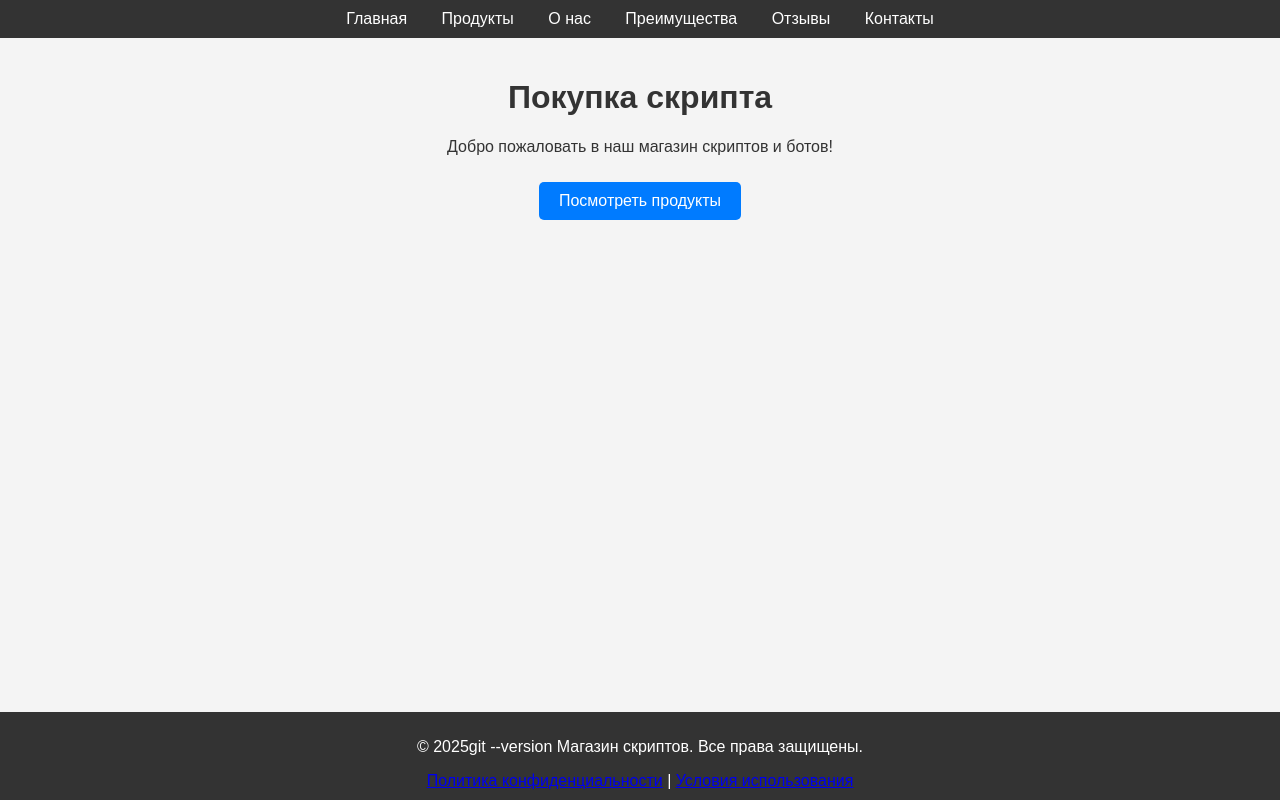
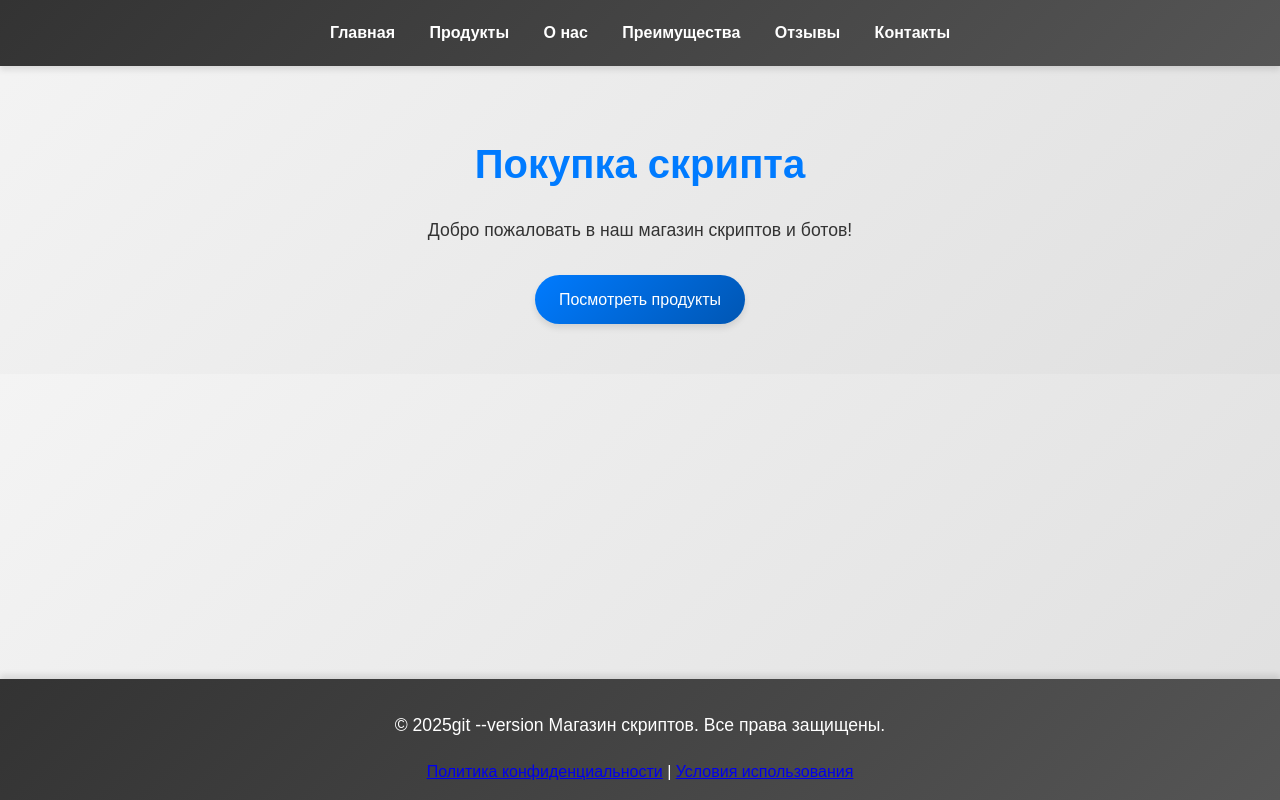
Before and after one commit to killawantsleep/killa_store, a Flask app: page / in a window 1280 px wide. Run offline with Flask 3, Linux system fonts and the light colour scheme.

Commit message:
Обновлён внешний вид сайта

```diff
--- a/static/styles.css
+++ b/static/styles.css
@@ -1,51 +1,63 @@
 body {
-    font-family: Arial, sans-serif;
+    font-family: 'Arial', sans-serif;
     margin: 0;
     padding: 0;
-    background-color: #f4f4f4;
+    background: linear-gradient(135deg, #f4f4f4, #e0e0e0);
     color: #333;
+    line-height: 1.6;
 }
 
 header {
-    background-color: #333;
+    background: linear-gradient(135deg, #333, #555);
     color: #fff;
-    padding: 10px 0;
+    padding: 20px 0;
     text-align: center;
+    box-shadow: 0 4px 6px rgba(0, 0, 0, 0.1);
 }
 
 nav a {
     color: #fff;
     margin: 0 15px;
     text-decoration: none;
+    font-weight: bold;
+    transition: color 0.3s ease;
+}
+
+nav a:hover {
+    color: #007BFF;
 }
 
 main {
-    padding: 20px;
+    padding: 40px 20px;
     text-align: center;
 }
 
 footer {
-    background-color: #333;
+    background: linear-gradient(135deg, #333, #555);
     color: #fff;
     text-align: center;
-    padding: 10px 0;
+    padding: 15px 0;
     position: fixed;
     width: 100%;
     bottom: 0;
+    box-shadow: 0 -4px 6px rgba(0, 0, 0, 0.1);
 }
 
 .button {
     display: inline-block;
-    padding: 10px 20px;
-    background-color: #007BFF;
+    padding: 12px 24px;
+    background: linear-gradient(135deg, #007BFF, #0056b3);
     color: #fff;
     text-decoration: none;
-    border-radius: 5px;
+    border-radius: 25px;
     margin: 10px;
+    transition: transform 0.3s ease, box-shadow 0.3s ease;
+    box-shadow: 0 4px 6px rgba(0, 0, 0, 0.1);
 }
 
 .button:hover {
-    background-color: #0056b3;
+    transform: translateY(-5px);
+    box-shadow: 0 6px 12px rgba(0, 0, 0, 0.2);
 }
 
 ul {
@@ -55,8 +67,53 @@ ul {
 
 li {
     background-color: #fff;
-    margin: 10px 0;
+    margin: 15px 0;
     padding: 20px;
-    border-radius: 5px;
-    box-shadow: 0 0 10px rgba(0, 0, 0, 0.1);
+    border-radius: 10px;
+    box-shadow: 0 4px 6px rgba(0, 0, 0, 0.1);
+    transition: transform 0.3s ease, box-shadow 0.3s ease;
 }
+
+li:hover {
+    transform: translateY(-5px);
+    box-shadow: 0 6px 12px rgba(0, 0, 0, 0.2);
+}
+
+@keyframes fadeIn {
+    from {
+        opacity: 0;
+        transform: translateY(20px);
+    }
+    to {
+        opacity: 1;
+        transform: translateY(0);
+    }
+}
+
+main {
+    animation: fadeIn 1s ease-out;
+}
+
+h1, h2, h3 {
+    color: #007BFF;
+}
+
+h1 {
+    font-size: 2.5em;
+    margin-bottom: 20px;
+}
+
+h2 {
+    font-size: 2em;
+    margin-bottom: 15px;
+}
+
+h3 {
+    font-size: 1.5em;
+    margin-bottom: 10px;
+}
+
+p {
+    font-size: 1.1em;
+    margin-bottom: 20px;
+}
```
